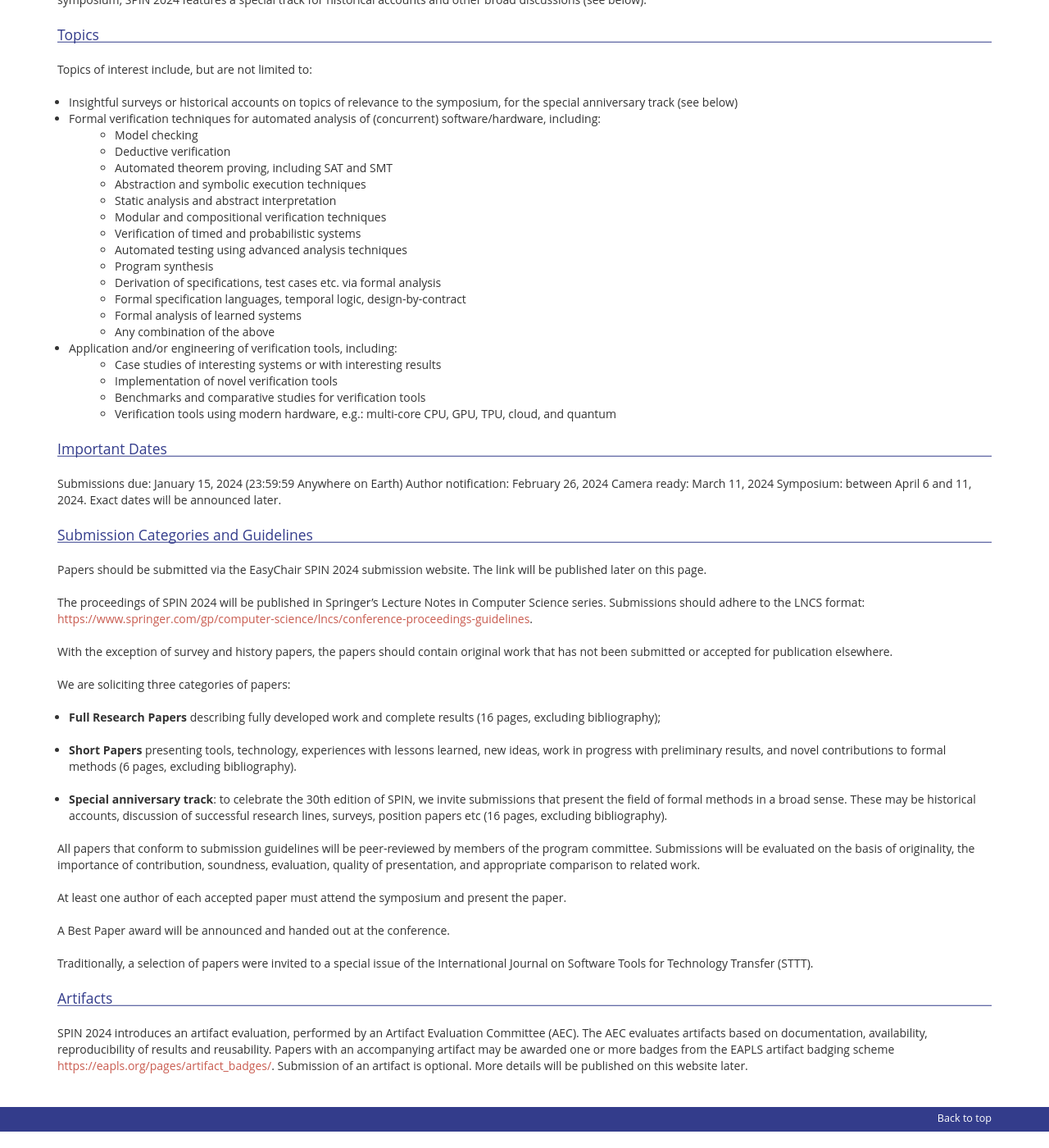
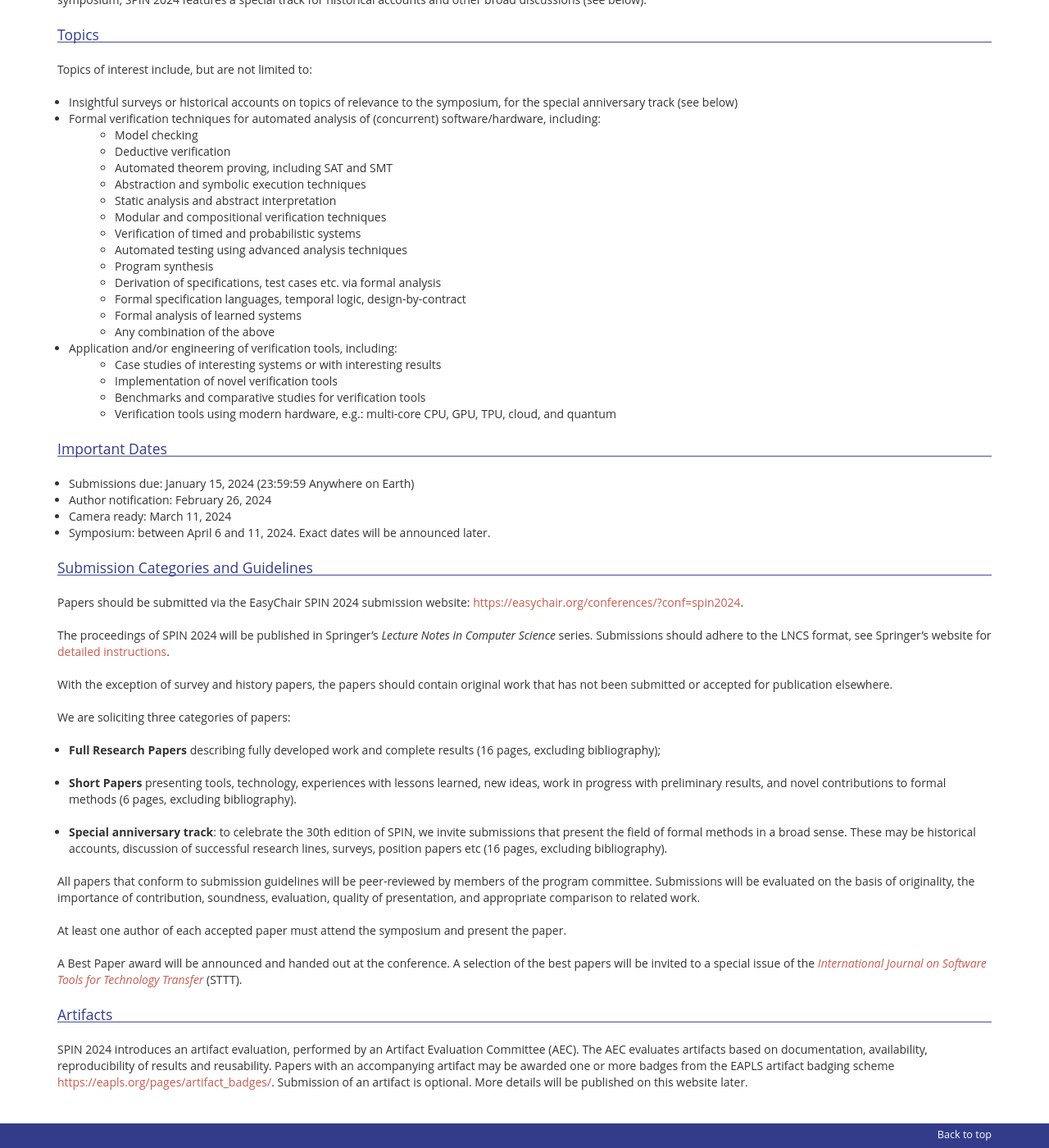
Before and after one commit to SPIN-web/SPIN2024, a Jekyll site: the page built from _pages/call.md, in a window 1280 px wide and 1400 px high, scrolled down 670 px. Shown: the whole window at 82% size. Built offline with Jekyll 4.4.1, drawn with Linux system fonts in a browser that asks for light colours; nearby versions of some CDN libraries; our own code applies the rules of GitHub Pages for plain Markdown files.

Commit message:
Update CfP

```diff
--- a/_pages/call.md
+++ b/_pages/call.md
@@ -37,16 +37,16 @@ Topics of interest include, but are not limited to:
 
 ## Important Dates
 
-Submissions due: January 15, 2024 (23:59:59 Anywhere on Earth)
-Author notification: February 26, 2024
-Camera ready: March 11, 2024
-Symposium: between April 6 and 11, 2024. Exact dates will be announced later.
+- Submissions due: January 15, 2024 (23:59:59 Anywhere on Earth)
+- Author notification: February 26, 2024
+- Camera ready: March 11, 2024
+- Symposium: between April 6 and 11, 2024. Exact dates will be announced later.
 
 ## Submission Categories and Guidelines
 
-Papers should be submitted via the EasyChair SPIN 2024 submission website. The link will be published later on this page.
+Papers should be submitted via the EasyChair SPIN 2024 submission website: [https://easychair.org/conferences/?conf=spin2024](https://easychair.org/conferences/?conf=spin2024).
 
-The proceedings of SPIN 2024 will be published in Springer’s Lecture Notes in Computer Science series. Submissions should adhere to the LNCS format: [https://www.springer.com/gp/computer-science/lncs/conference-proceedings-guidelines](https://www.springer.com/gp/computer-science/lncs/conference-proceedings-guidelines).
+The proceedings of SPIN 2024 will be published in Springer's *Lecture Notes in Computer Science* series. Submissions should adhere to the LNCS format, see Springer's website for [detailed instructions](https://www.springer.com/gp/computer-science/lncs/conference-proceedings-guidelines).
 
 With the exception of survey and history papers, the papers should contain original work that has not been submitted or accepted for publication elsewhere.
 
@@ -63,8 +63,7 @@ All papers that conform to submission guidelines will be peer-reviewed by member
 At least one author of each accepted paper must attend the symposium and present the paper.
 
 A Best Paper award will be announced and handed out at the conference.
-
-Traditionally, a selection of papers were invited to a special issue of the International Journal on Software Tools for Technology Transfer (STTT).
+A selection of the best papers will be invited to a special issue of the [*International Journal on Software Tools for Technology Transfer*](https://sttt.cs.uni-dortmund.de/) (STTT).
 
 ## Artifacts
 
```
